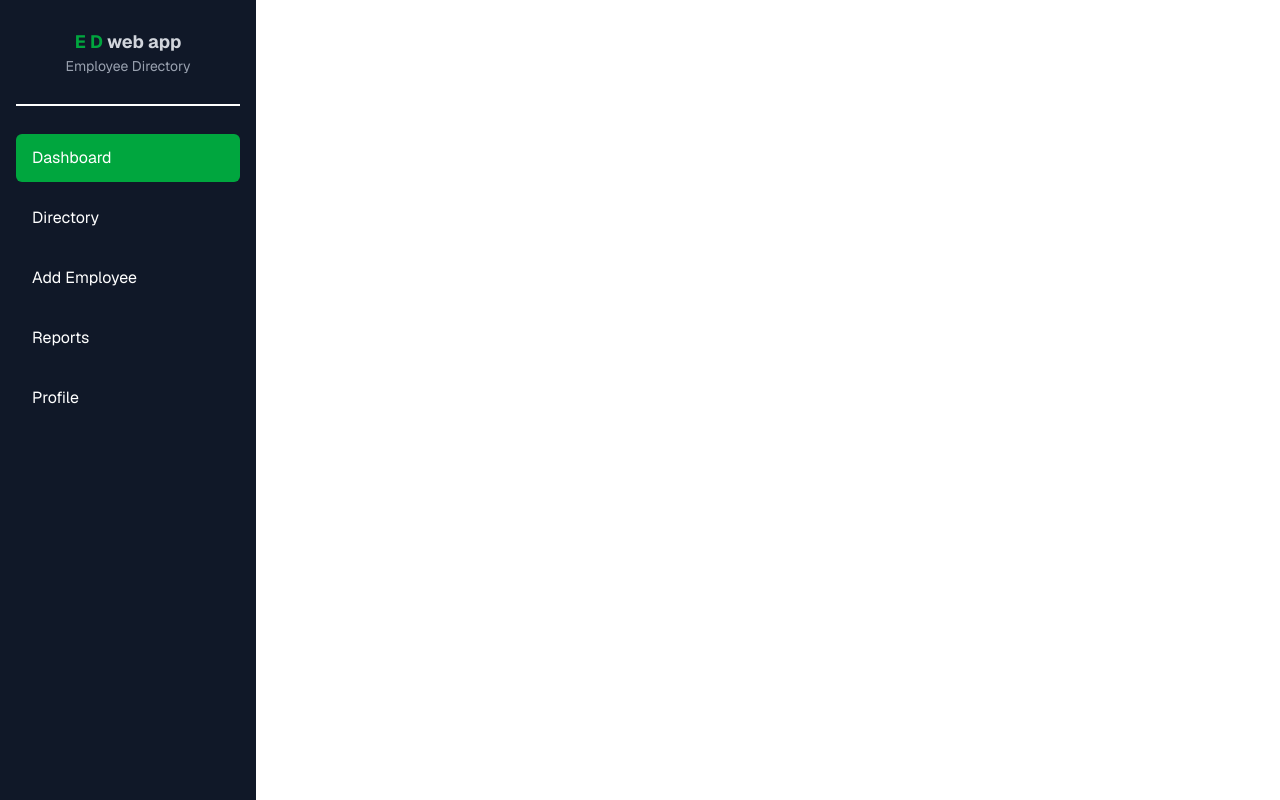
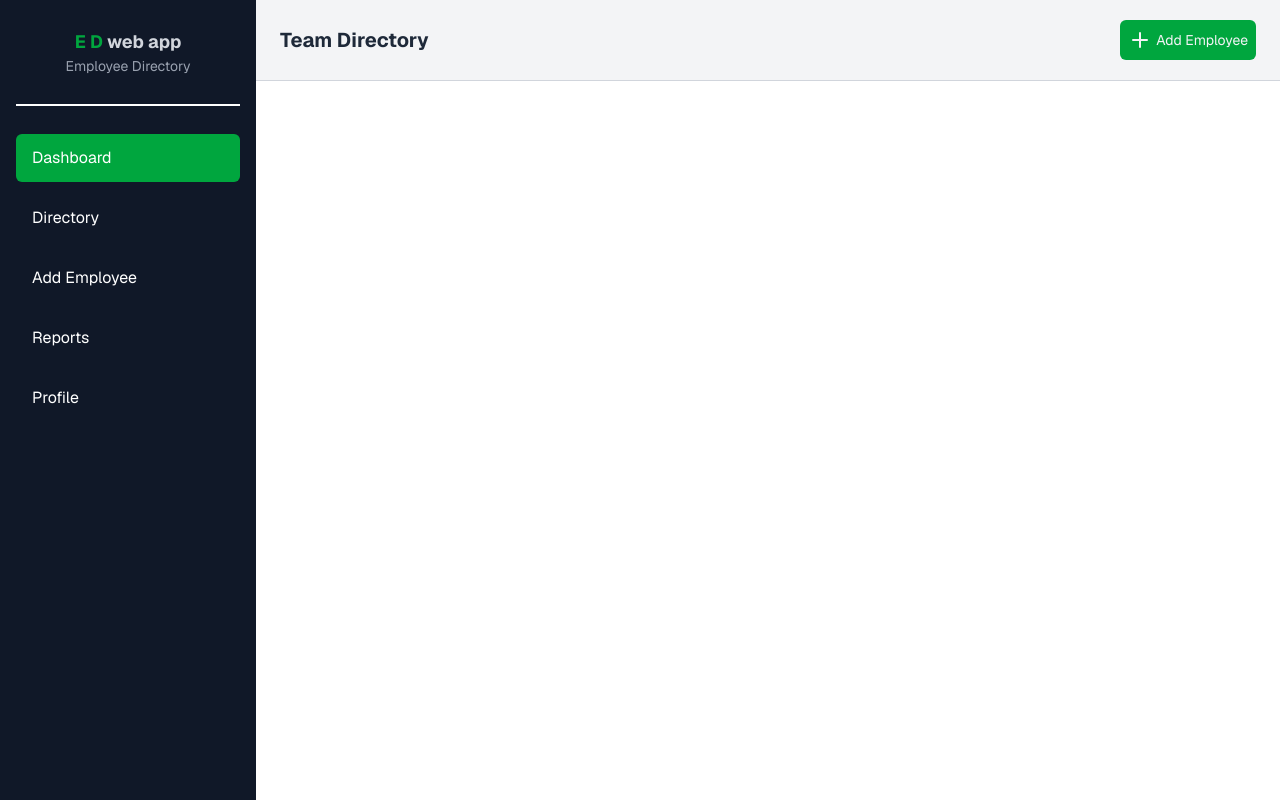
Before and after one commit to AadilNuhu/employee-directory, a Next.js app in the folder client/: page / in a window 1280 px wide. Built offline with nearby package versions, Linux system fonts and the light colour scheme.

Commit message:
add navigation component and integrate it into the layout

```diff
--- a/client/app/layout.tsx
+++ b/client/app/layout.tsx
@@ -2,6 +2,7 @@ import type { Metadata } from "next";
 import { Geist, Geist_Mono } from "next/font/google";
 import "./globals.css";
 import SideNav from "@/components/SideNav";
+import Nav from "@/components/Nav";
 
 const geistSans = Geist({
   variable: "--font-geist-sans",
@@ -26,7 +27,8 @@ export default function RootLayout({ children }: LayoutProps<"/">) {
     >
       <body className="min-h-full flex">
         <SideNav />
-        <main>
+        <main className="flex-1">
+          <Nav />
           {children}
         </main>
       </body>
--- /dev/null
+++ b/client/components/Nav.tsx
@@ -0,0 +1,12 @@
+import { Plus } from "lucide-react"
+
+const Nav = () => {
+  return (
+    <div className="flex w-full justify-between bg-gray-100 px-6 py-5 items-center border-b border-gray-300">
+        <div className="font-bold text-xl text-gray-800">Team Directory</div>
+        <div className="flex gap-1 bg-green-600 p-2 items-center rounded-md text-gray-100 text-sm cursor-pointer"><Plus />Add Employee</div>
+    </div>
+  )
+}
+
+export default Nav
--- a/client/package.json
+++ b/client/package.json
@@ -9,6 +9,7 @@
     "lint": "eslint"
   },
   "dependencies": {
+    "lucide-react": "^1.47.0",
     "next": "16.3.5",
     "react": "19.2.8",
     "react-dom": "19.2.8"
```
Also changed, not shown: 1 other file (tests, documents, lock files or other folders).
